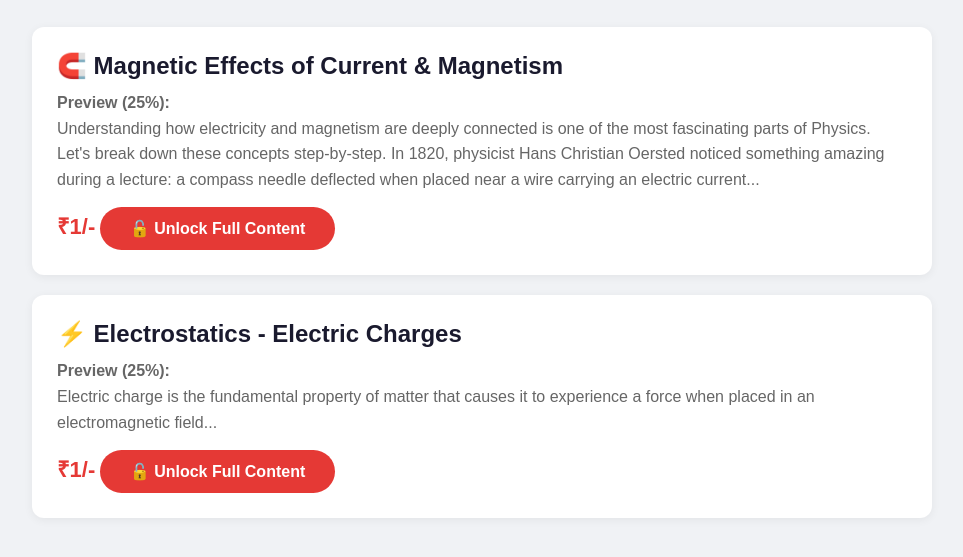
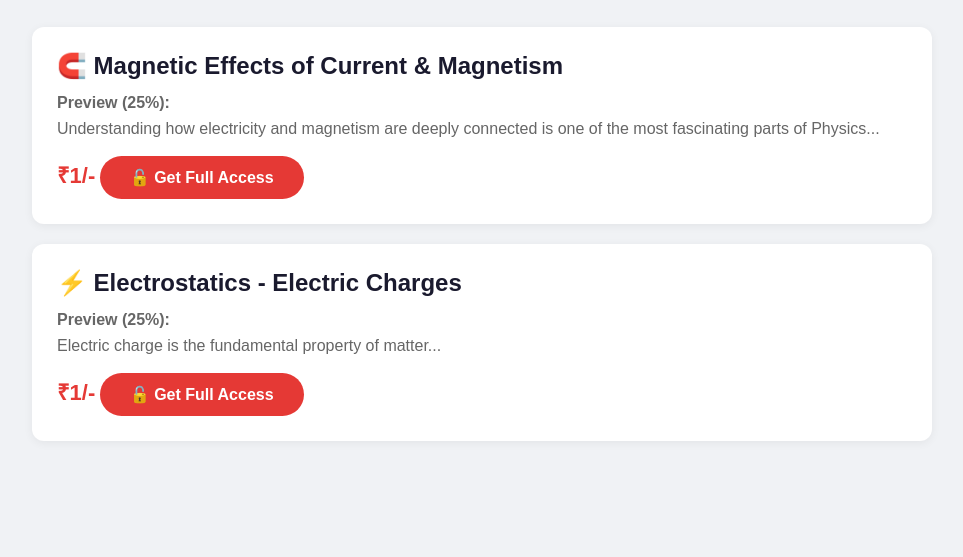
Before and after one commit to mathswithprasantasir-physics/physics-premium, a plain HTML site: page index.html in a window 1280 px wide. Shown: the part 91-648 px from the top of the page, without its empty margins (158-1121 px from the left). Drawn offline with Linux system fonts and the light colour scheme.

Commit message:
Update index.html

```diff
--- a/index.html
+++ b/index.html
@@ -1,7 +1,7 @@
 <!DOCTYPE html>
 <html>
 <head>
-    <title>Physics Premium Notes</title>
+    <title>Premium Physics Notes</title>
     <style>
         *{margin:0;padding:0;box-sizing:border-box;}
         body{font-family:Arial,sans-serif;background:#f0f2f5;padding:20px;}
@@ -13,8 +13,6 @@
         .post-card .preview{color:#666;margin:10px 0;line-height:1.6;}
         .btn{display:inline-block;background:#e53935;color:#fff;padding:12px 30px;border-radius:50px;text-decoration:none;font-weight:bold;transition:0.3s;}
         .btn:hover{background:#c62828;}
-        .btn-preview{background:#1a1a2e;}
-        .btn-preview:hover{background:#333;}
     </style>
 </head>
 <body>
@@ -26,25 +24,26 @@
             <h2>🧲 Magnetic Effects of Current & Magnetism</h2>
             <p class="preview">
                 <strong>Preview (25%):</strong><br>
-                Understanding how electricity and magnetism are deeply connected is one of the most fascinating parts of Physics. Let's break down these concepts step-by-step.
-                In 1820, physicist Hans Christian Oersted noticed something amazing during a lecture: a compass needle deflected when placed near a wire carrying an electric current...
+                Understanding how electricity and magnetism are deeply connected is one of the most fascinating parts of Physics...
             </p>
             <div style="margin-top:15px;">
                 <span class="price">₹1/-</span>
-                <a href="/checkout.html?post=magnetic-effects" class="btn">🔓 Unlock Full Content</a>
+                <!-- ★★★ এই লিংকটি চেক করুন ★★★ -->
+                <a href="/register.html" class="btn">🔓 Get Full Access</a>
             </div>
         </div>
 
-        <!-- পোস্ট ২ (ভবিষ্যতের জন্য) -->
+        <!-- পোস্ট ২ -->
         <div class="post-card">
             <h2>⚡ Electrostatics - Electric Charges</h2>
             <p class="preview">
                 <strong>Preview (25%):</strong><br>
-                Electric charge is the fundamental property of matter that causes it to experience a force when placed in an electromagnetic field...
+                Electric charge is the fundamental property of matter...
             </p>
             <div style="margin-top:15px;">
                 <span class="price">₹1/-</span>
-                <a href="/checkout.html?post=electrostatics" class="btn">🔓 Unlock Full Content</a>
+                <!-- ★★★ এই লিংকটিও চেক করুন ★★★ -->
+                <a href="/register.html" class="btn">🔓 Get Full Access</a>
             </div>
         </div>
     </div>
```
